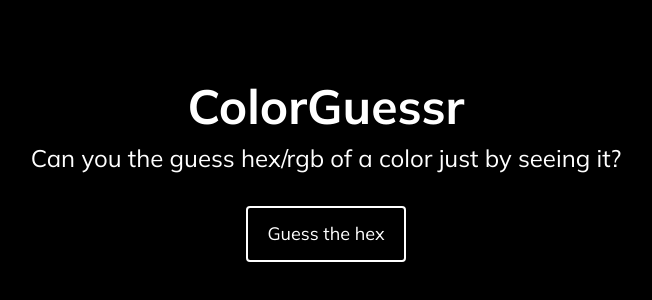
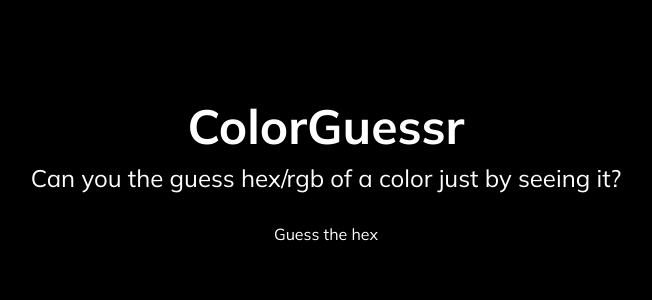
Before and after one commit to syntheit/colorguessr, a Next.js app: page / in a window 1280 px wide. Shown: the part 228-528 px from the top of the page, without its empty margins (314-966 px from the left). Built offline with nearby package versions, Linux system fonts and the light colour scheme.

Commit message:
Added more props to button and moved the styling to the global css file

```diff
--- a/components/Button/Button.tsx
+++ b/components/Button/Button.tsx
@@ -6,17 +6,22 @@ type Props = {
   onClick?: MouseEventHandler<HTMLElement>;
   link?: string;
   type?: string;
+  className?: string;
 };
 
-export const Button: NextPage<Props> = ({ label, onClick, link, type }) => {
+export const Button: NextPage<Props> = ({
+  label,
+  onClick,
+  link,
+  type,
+  className,
+}) => {
   return (
     // conditionals for onclick and link
     <>
       {onClick && type && (
         <button
-          className="flex justify-center items-center text-lg border-2 border-solid border-white bg-transparent w-40 h-14
-     cursor-pointer select-none rounded transition ease-in-out duration-300
-     hover:text-black hover:bg-white hover:-translate-y-1 active:translate-y-0.5"
+          className={[className, "btn-primary"].join(" ")}
           onClick={onClick}
         >
           <p>{label}</p>
@@ -24,9 +29,7 @@ export const Button: NextPage<Props> = ({ label, onClick, link, type }) => {
       )}
       {onClick && (
         <button
-          className="flex justify-center items-center text-lg border-2 border-solid border-white bg-transparent w-40 h-14
-       cursor-pointer select-none rounded transition ease-in-out duration-300
-       hover:text-black hover:bg-white hover:-translate-y-1 active:translate-y-0.5"
+          className={[className, "btn-primary"].join(" ")}
           onClick={onClick}
         >
           <p>{label}</p>
```
